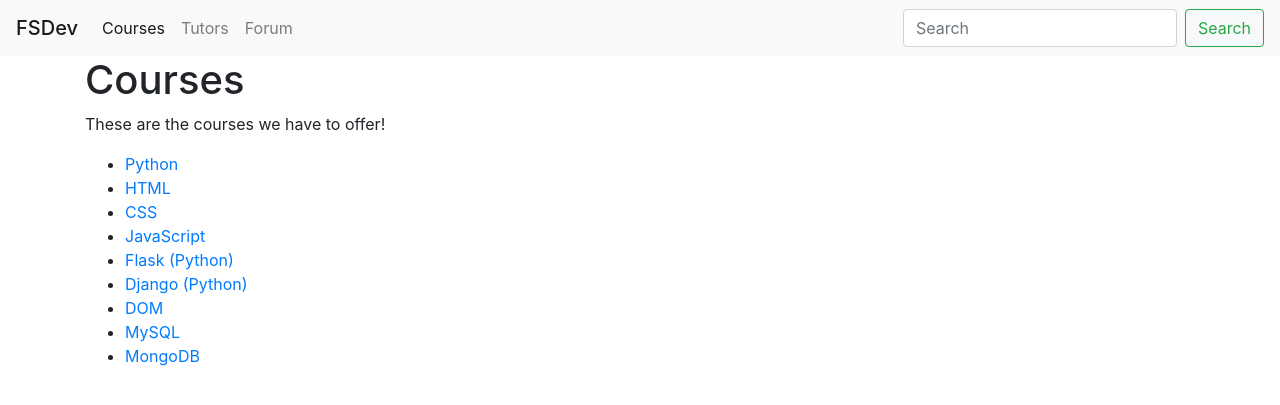
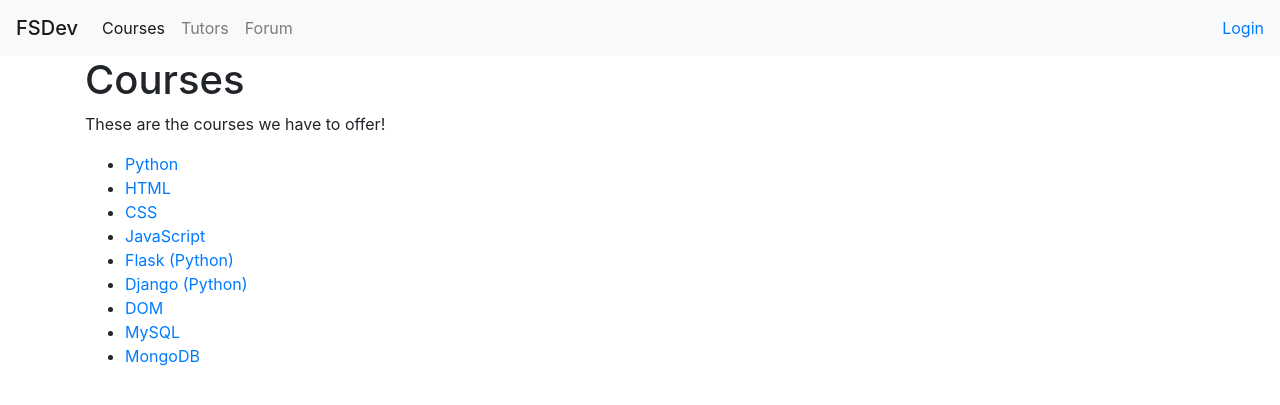
Before and after one commit to zuanming/fourthrepo, a Django app: page /courses/ in a window 1280 px wide. Shown: the top 405 px of the page. Run offline with Django 3.2, Linux system fonts and the light colour scheme; data comes from the database, SQL or seed files in the repository; some libraries are stand-ins or nearby versions.

Commit message:
added login button

```diff
--- a/ProgrammingCourseProject/urls.py
+++ b/ProgrammingCourseProject/urls.py
@@ -21,6 +21,7 @@ import reviews.views
 urlpatterns = [
     path('admin/', admin.site.urls),
     path('', courses.views.index),
+    path('accounts/,', include('allauth.urls')),
     path('courses/', include('courses.urls')),
     path('reviews/', include('reviews.urls')),
 ]
--- a/courses/views.py
+++ b/courses/views.py
@@ -1,6 +1,7 @@
 from django.shortcuts import render, HttpResponse, get_object_or_404
 from .models import Course, Tutor
 from reviews.forms import ReviewForm
+from django.contrib.auth.decorators import login_required, permission_required
 
 # View Functions
 
--- a/templates/base.template.html
+++ b/templates/base.template.html
@@ -30,11 +30,8 @@
             <a class="nav-link" href="">Forum</a>
           </li>
         </ul>
-        <form class="form-inline my-2 my-lg-0">
-          <input class="form-control mr-sm-2" type="search" placeholder="Search" aria-label="Search">
-          <button class="btn btn-outline-success my-2 my-sm-0" type="submit">Search</button>
-        </form>
       </div>
+      <a href="accounts/login">Login</a>
     </nav>
     <div class="container">
     {%block content%}{%endblock%}
```
